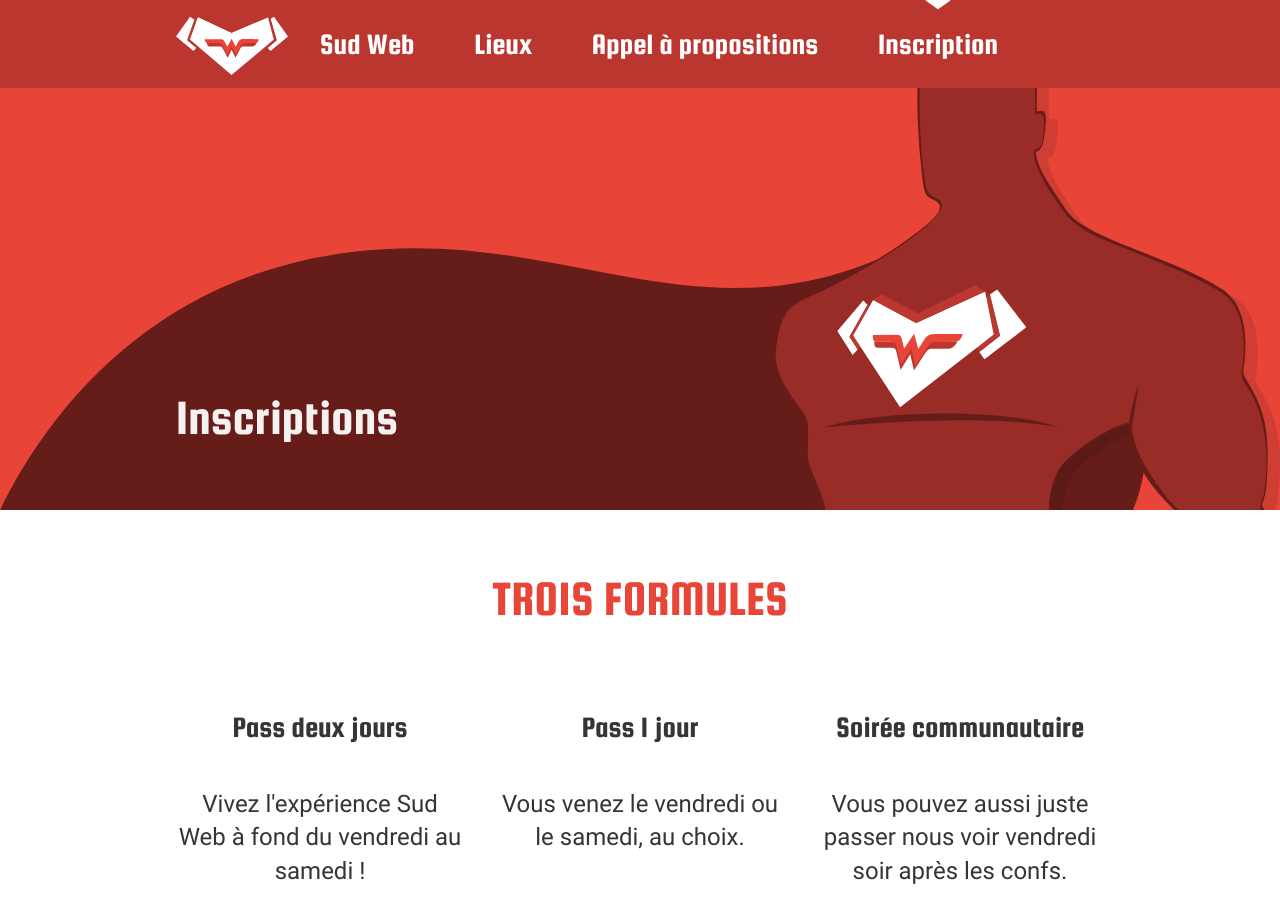
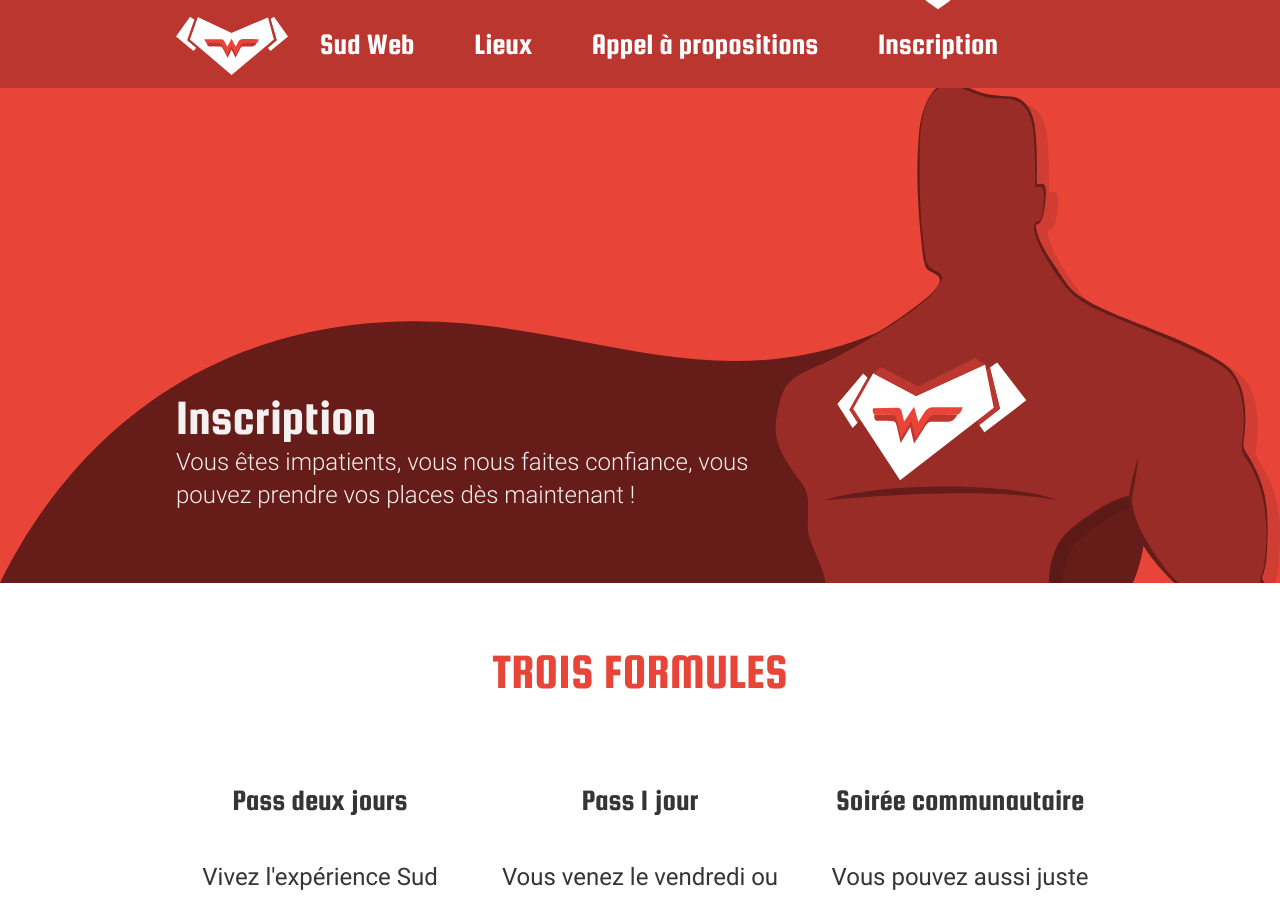
Before and after one commit to sudweb/2017, a Jekyll site: the page built from inscription.html, in a window 1280 px wide and 900 px high. Built offline with Jekyll 4.4.1, drawn with Linux system fonts in a browser that asks for light colours; some of the changed text lies outside the part shown.

Commit message:
intro et nombre de places

```diff
--- a/inscription.html
+++ b/inscription.html
@@ -9,8 +9,8 @@
 <header class="page-header">
   <div class="wrapper">
     <div class="content">
-      <h1 class="title">Inscriptions</h1>
-      <p class="sstitle"></p>
+      <h1 class="title">Inscription</h1>
+      <p class="sstitle">Vous êtes impatients, vous nous faites confiance, vous pouvez prendre vos places dès maintenant !</p>
     </div>
   </div>
 </header>
@@ -76,7 +76,7 @@
         <p>Il comprend l'entrée pour les deux journées avec tous les repas : petits-déjeuners, collations, déjeuners ainsi que la soirée communautaire.</p>
 
         <ul>
-          <li>Prix : <strong>249 EUR</strong></li>
+          <li>Prix : <strong>249 EUR</strong> (limité à 100 places)</li>
         </ul>
 
       </div>
@@ -91,7 +91,7 @@
         <p>Le pass conférence comprend l'entrée du vendredi avec tous les repas : petit-déjeuner, collations et déjeuner.</p>
 
         <ul>
-          <li>Prix : <strong>199 EUR</strong></li>
+          <li>Prix : <strong>199 EUR</strong> (limité à 20 places)</li>
         </ul>
 
       </div>
@@ -106,7 +106,7 @@
         <p>Le pass Élaboratoires comprend l'entrée du samedi avec tous les repas : petit-déjeuner, collations et déjeuner.</p>
 
         <ul>
-          <li>Prix: <strong>69 EUR</strong></li>
+          <li>Prix: <strong>69 EUR</strong> (limité à 20 places)</li>
         </ul>
 
       </div>
```
